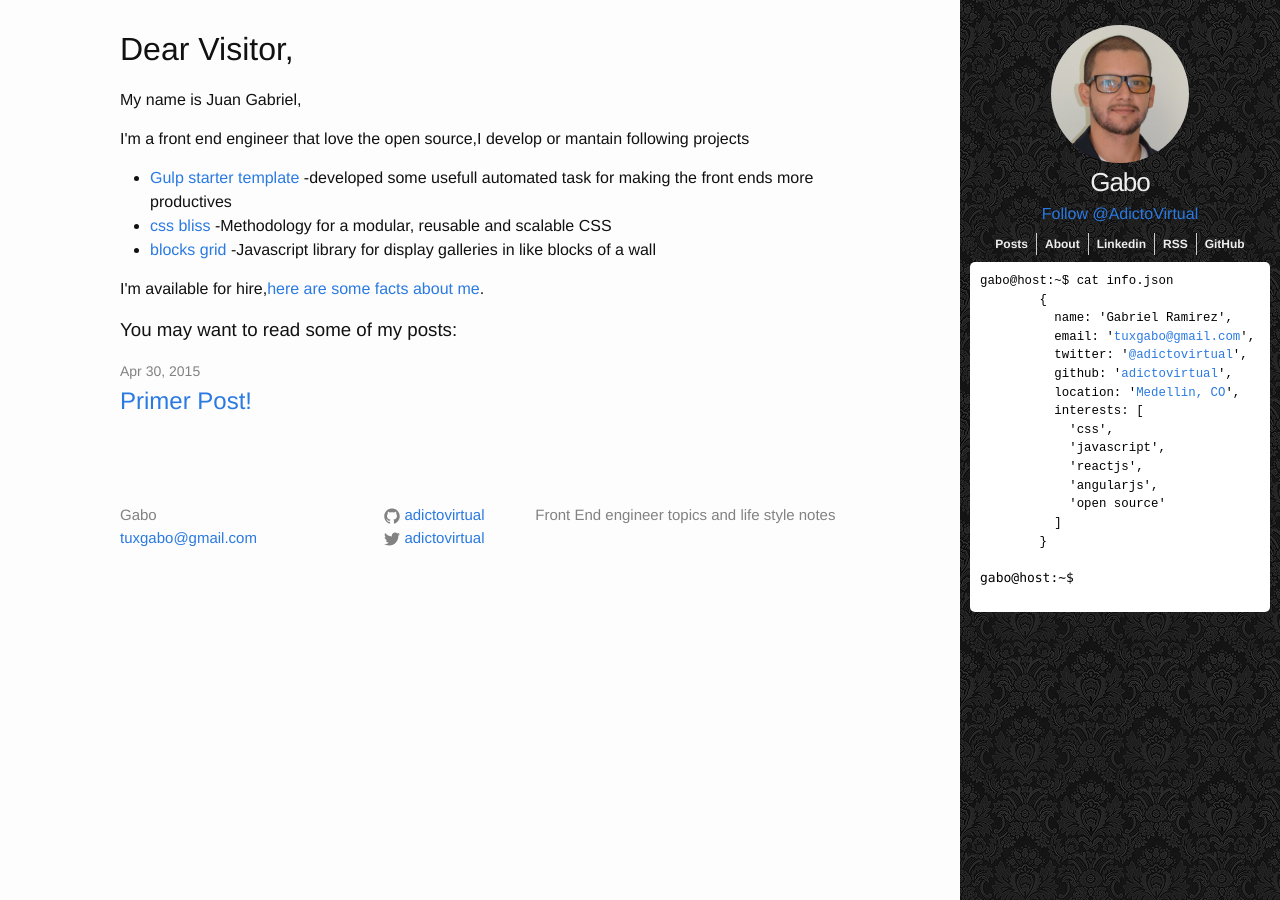
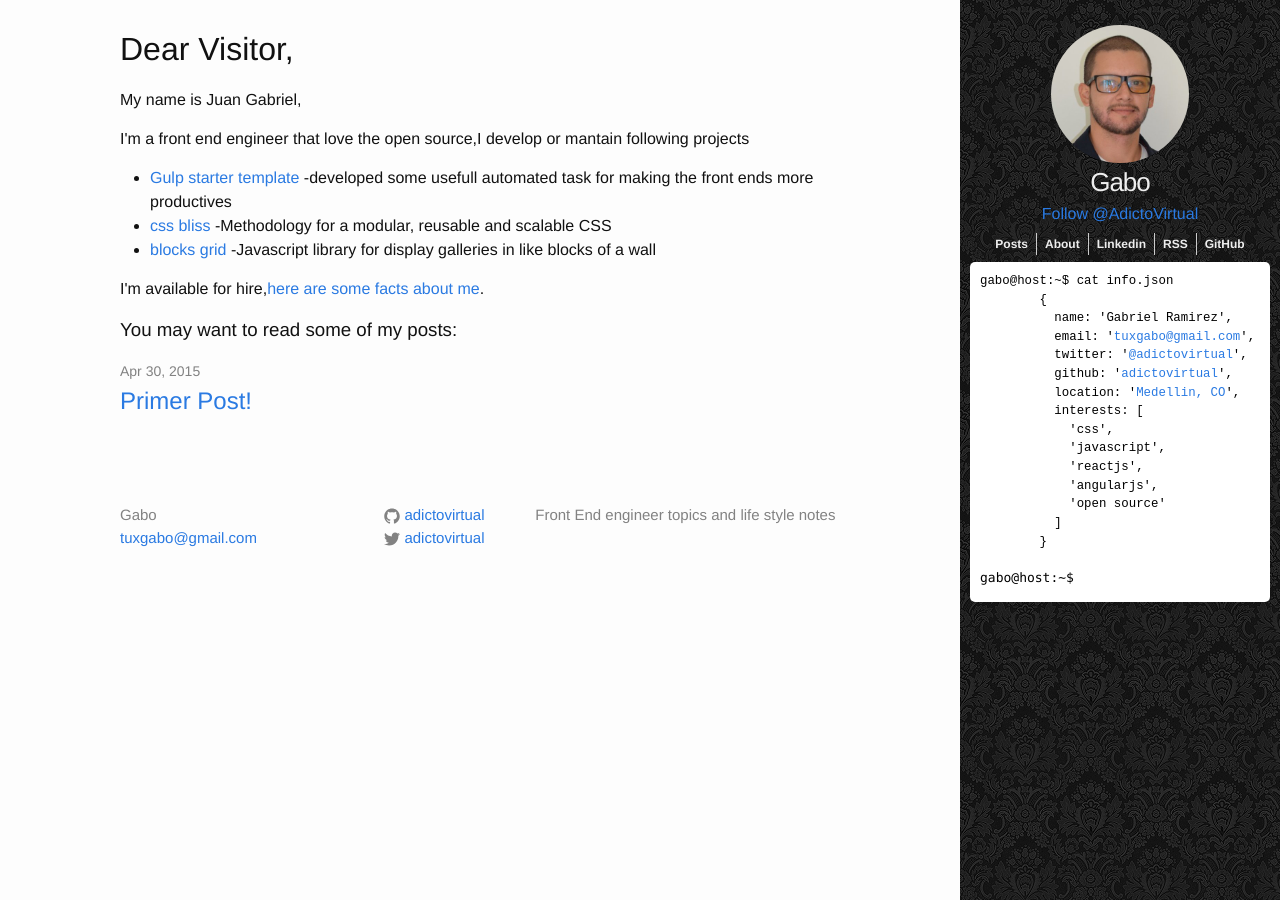
Before and after one commit to juanramirezc2/adictovirtual.github.io, a Jekyll site: the page built from index.html, in a window 1280 px wide. Built offline with Jekyll 4.4.1, drawn with Linux system fonts in a browser that asks for light colours; comment, search, counter and statistics services are not loaded.

Commit message:
changed the height of the term info

```diff
--- a/_sass/_base.scss
+++ b/_sass/_base.scss
@@ -212,7 +212,7 @@ pre {
     position: relative;
     padding: 10px;
     width: 280px;
-    height: 330px;
+    height: 320px;
     border-radius: 5px;
     background-color: #fff;
     cursor: text;
```
